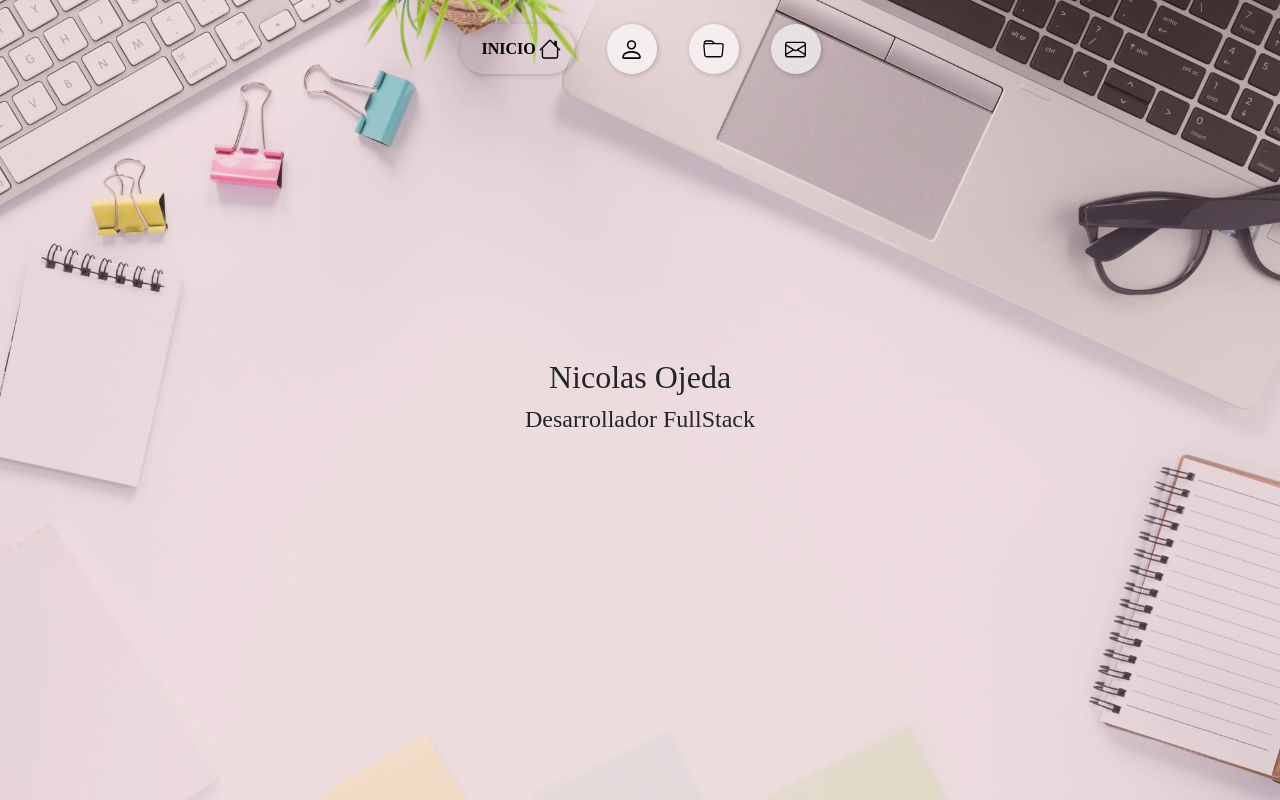
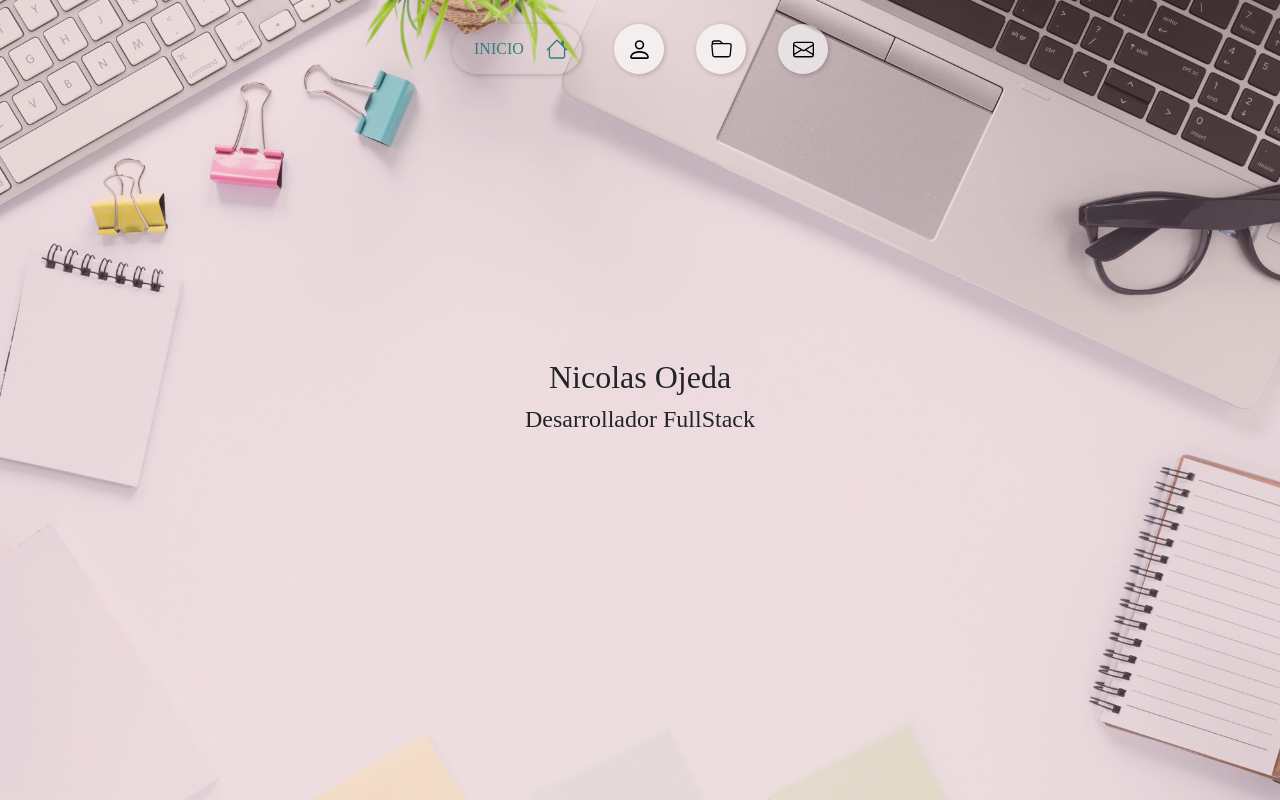
Before and after one commit to NicoOjeda/mi-portfolio, a React (Create React App) app: page / in a window 1280 px wide. In both pictures the pointer is over the button 517 px from the left and 49 px from the top of the page. Built offline with nearby package versions, Linux system fonts and the light colour scheme.

Commit message:
se cambia color en hover de iconos

```diff
--- a/src/styles/Navbar.css
+++ b/src/styles/Navbar.css
@@ -68,13 +68,15 @@ p{
     margin: 0;
 }
 .btn:hover {
-    width: 115px;
+    width: 130px;
     transition-delay: .2s;
+    color: #387D7A;
 }
 .btn2:hover {
     width: 150px;
     transition-delay: .2s;
     padding-left: 0.2rem;
+    color: #387D7A;
 }
 
 .btn:hover > .paragraph {
@@ -104,7 +106,7 @@ p{
 }
 
 .paragraph {
-    color: black;
+    color: 342e37;
     visibility: hidden;
     opacity: 0;
     font-size: 16px;
@@ -112,7 +114,7 @@ p{
     padding-left: 10px;
     -webkit-transition: .2s linear;
     transition: .2s linear;
-    font-weight: bold;
+    font-weight:200;
     text-transform: uppercase;
 }
 .icon-wrapper {
```
